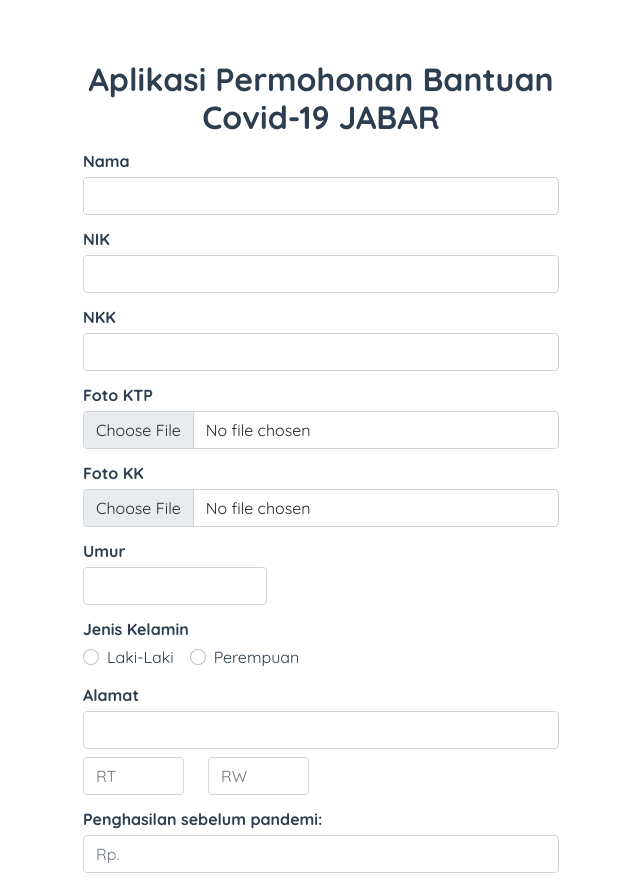
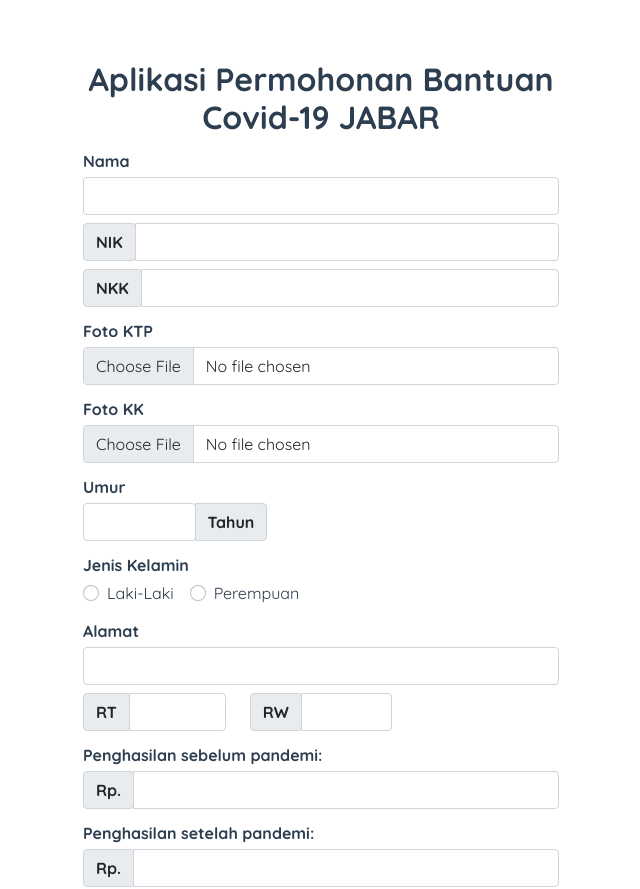
Before and after one commit to nazzalra/permohonan-bantuan-pandemi, a Vue app: page / in a window 1280 px wide. Shown: the top 889 px of the page, without its empty margins (319-959 px from the left). Built offline with nearby package versions, Linux system fonts and the light colour scheme.

Commit message:
implement input-group class to specific element

```diff
--- a/src/components/FormValidation.vue
+++ b/src/components/FormValidation.vue
@@ -16,7 +16,8 @@
     </div>
 
     <div class="my-2">
-      <label for="nik" class="fw-bold my-1">NIK</label>
+      <div class="input-group has-validation">
+        <label for="nik" class="fw-bold input-group-text">NIK</label>
         <input
           type="number"
           v-model="userData.nik"
@@ -32,9 +33,11 @@
           <span v-else-if="isInvalid('nik', 'maxLength')">NIK lebih dari 16 digit</span>
         </div>
       </div>
+    </div>
 
     <div class="my-2">
-      <label for="nkk" class="fw-bold my-1">NKK</label>
+      <div class="input-group has-validation">
+        <label for="nkk" class="fw-bold input-group-text">NKK</label>
         <input
           type="number"
           v-model="userData.nkk"
@@ -48,6 +51,7 @@
           <span v-else-if="isInvalid('nkk', 'numeric')">NKK hanya terdiri dari angka</span>
           <span v-else-if="isInvalid('nkk', 'minLength')">NKK kurang dari 16 digit</span>
           <span v-else-if="isInvalid('nkk', 'maxLength')">NKK lebih dari 16 digit</span>
+        </div>
       </div>
     </div>
 
@@ -97,6 +101,7 @@
       <div class="row">
         <div class="col-sm-5">
           <label for="umur" class="fw-bold my-1">Umur</label>
+          <div class="input-group has-validation">
             <input
               type="number"
               v-model="userData.umur"
@@ -105,10 +110,12 @@
               class="form-control"
               :class="{ 'is-invalid': isError('umur') }"
             />
+            <span class="input-group-text fw-bold">Tahun</span>
             <div v-if="isError('umur')" class="invalid-feedback">
               <span v-if="isInvalid('umur', 'required')">*Wajib diisi</span>
               <span v-else-if="isInvalid('umur', 'numeric')">*Umur hanya terdiri dari angka</span>
               <span v-else-if="isInvalid('umur', 'minValue')">*Minimal berumur 25 tahun</span>
+            </div>
           </div>
         </div>
       </div>
@@ -168,9 +175,11 @@
       </div>
     </div>
 
-    <div class="my-2">
+    <div>
       <div class="row">
-        <div class="col-3">
+        <div class="col-4">
+          <div class="input-group has-validation">
+            <span class="input-group-text fw-bold">RT</span>
             <input
               type="text"
               v-model="userData.rt"
@@ -178,14 +187,16 @@
               name="rt"
               class="form-control"
               :class="{ 'is-invalid': isError('rt') }"
-            placeholder="RT"
             />
             <div v-if="isError('rt')" class="invalid-feedback">
               <span v-if="isInvalid('rt', 'required')">*Wajib diisi</span>
               <span v-else-if="isInvalid('rt', 'alphaNum')">Alfabet atau Numerik</span>
             </div>
           </div>
-        <div class="col-3">
+        </div>
+        <div class="col-4">
+          <div class="input-group has-validation">
+            <span class="input-group-text fw-bold">RW</span>
             <input
               type="text"
               v-model="userData.rw"
@@ -193,11 +204,11 @@
               name="rw"
               class="form-control"
               :class="{ 'is-invalid': isError('rw') }"
-            placeholder="RW"
             />
             <div v-if="isError('rw')" class="invalid-feedback">
               <span v-if="isInvalid('rw', 'required')">*Wajib diisi</span>
               <span v-else-if="isInvalid('rw', 'alphaNum')">Alfabet atau Numerik</span>
+            </div>
           </div>
         </div>
       </div>
@@ -210,16 +221,18 @@
           formatRupiah(userData.penghasilan.sebelum_pandemi)
         }}</span>
       </label>
+      <div class="input-group has-validation">
+        <span class="input-group-text fw-bold">Rp.</span>
         <input
           type="number"
           v-model="userData.penghasilan.sebelum_pandemi"
           id="penghasilan_sebelum_pandemi"
           class="form-control"
           :class="{ 'is-invalid': isError('penghasilan.sebelum_pandemi') }"
-        placeholder="Rp."
         />
         <div v-if="isError('penghasilan.sebelum_pandemi')" class="invalid-feedback">
           <span v-if="isInvalid('penghasilan.sebelum_pandemi', 'required')">*Wajib diisi</span>
+        </div>
       </div>
     </div>
 
@@ -230,16 +243,18 @@
           formatRupiah(userData.penghasilan.setelah_pandemi)
         }}</span>
       </label>
+      <div class="input-group has-validation">
+        <span class="input-group-text fw-bold">Rp.</span>
         <input
           type="number"
           v-model="userData.penghasilan.setelah_pandemi"
           id="penghasilan_setelah_pandemi"
           class="form-control"
           :class="{ 'is-invalid': isError('penghasilan.setelah_pandemi') }"
-        placeholder="Rp."
         />
         <div v-if="isError('penghasilan.setelah_pandemi')" class="invalid-feedback">
           <span v-if="isInvalid('penghasilan.setelah_pandemi', 'required')">*Wajib diisi</span>
+        </div>
       </div>
     </div>
 
```
Lines whose indentation alone changed are shown as unchanged.
